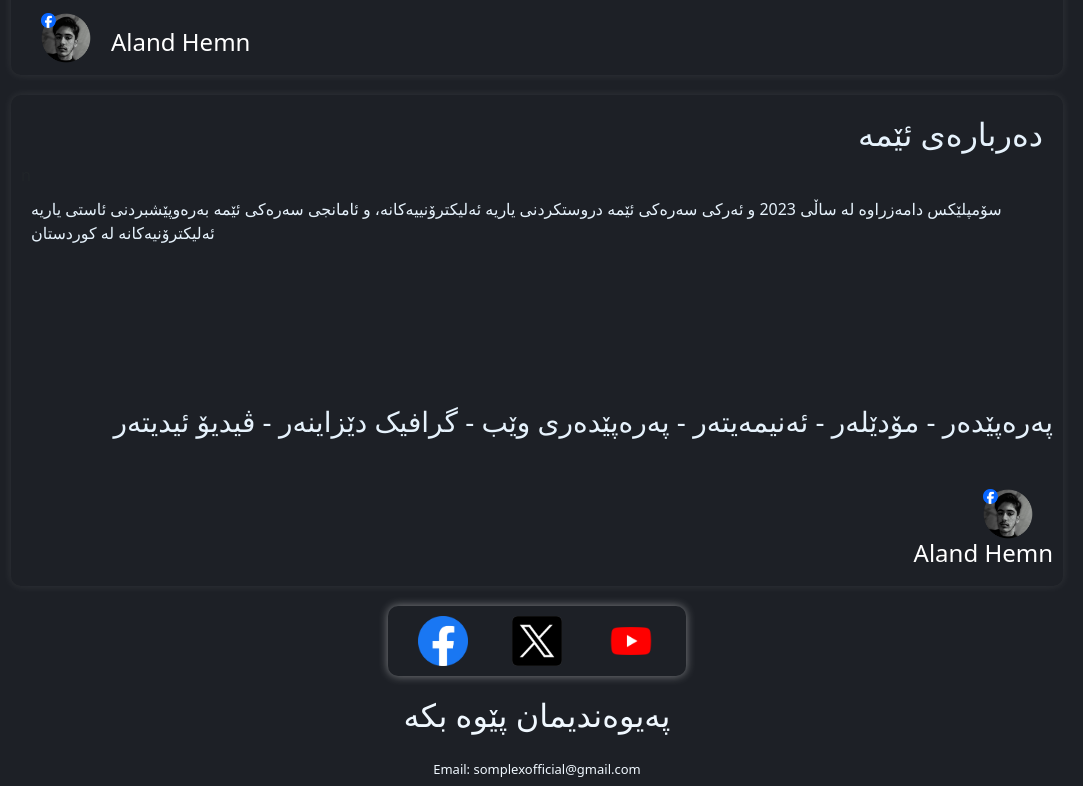
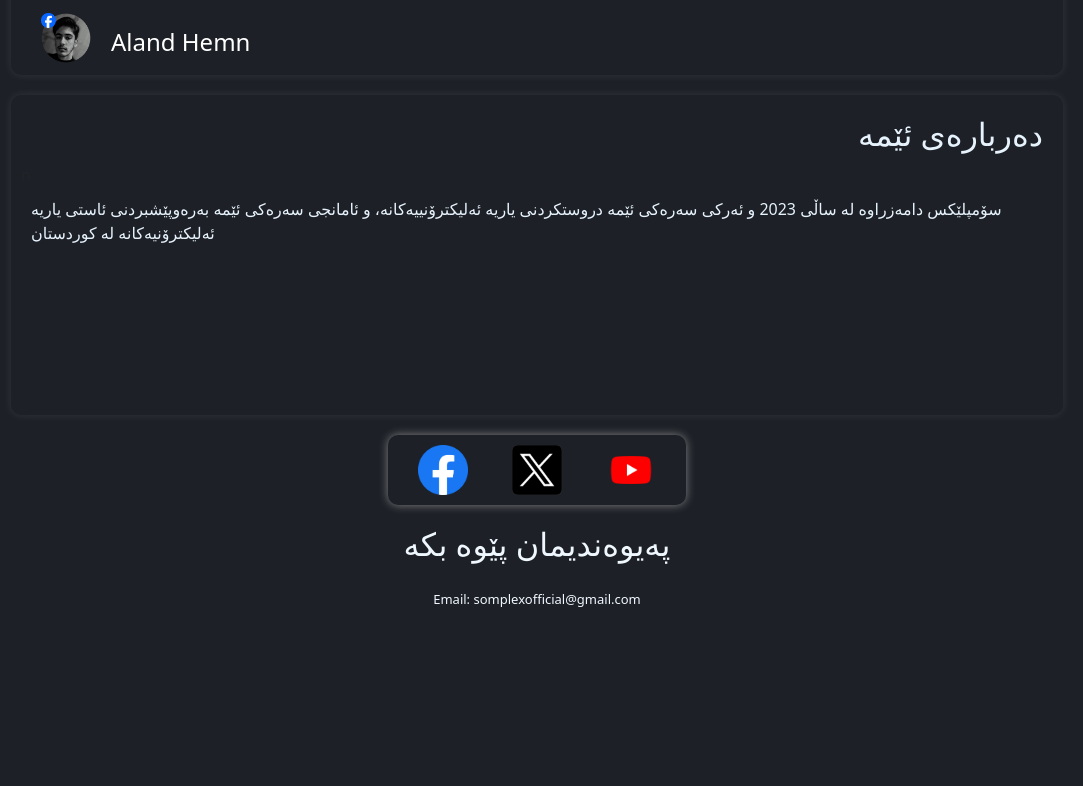
Before and after one commit to somplex1/somplex, a plain HTML site: page indexKU.html in a window 1280 px wide. Shown: the part 3863-4649 px from the top of the page, without its empty margins (39-1122 px from the left). After the commit the page ends 4478 px from the top, so only its background shows below. Drawn offline with Linux system fonts and the light colour scheme.

Commit message:
indexKU.html

```diff
--- a/indexKU.html
+++ b/indexKU.html
@@ -285,9 +285,6 @@ n
     سۆمپلێکس دامەزراوە لە ساڵی 2023 و ئەرکی سەرەکی ئێمە دروستکردنی یاریە ئەلیکترۆنییەکانە، و ئامانجی سەرەکی ئێمە بەرەوپێشبردنی ئاستی یاریە ئەلیکترۆنیەکانە لە کوردستان <br></p>
 
 
-    <h3 style="text-align: right; color: rgb(230, 242, 252);">پەرەپێدەر  - مۆدێلەر - ئەنیمەیتەر - پەرەپێدەری وێب - گرافیک دێزاینەر - ڤیدیۆ ئیدیتەر<br>
-      <a href="https://www.facebook.com/alandnotFound"  ><img style="margin-top: 50px;" class="fa" src="Images/pic.png" alt="Facebook"> <h4>Aland Hemn</h4></a>
-
   </section>
 
 
```
